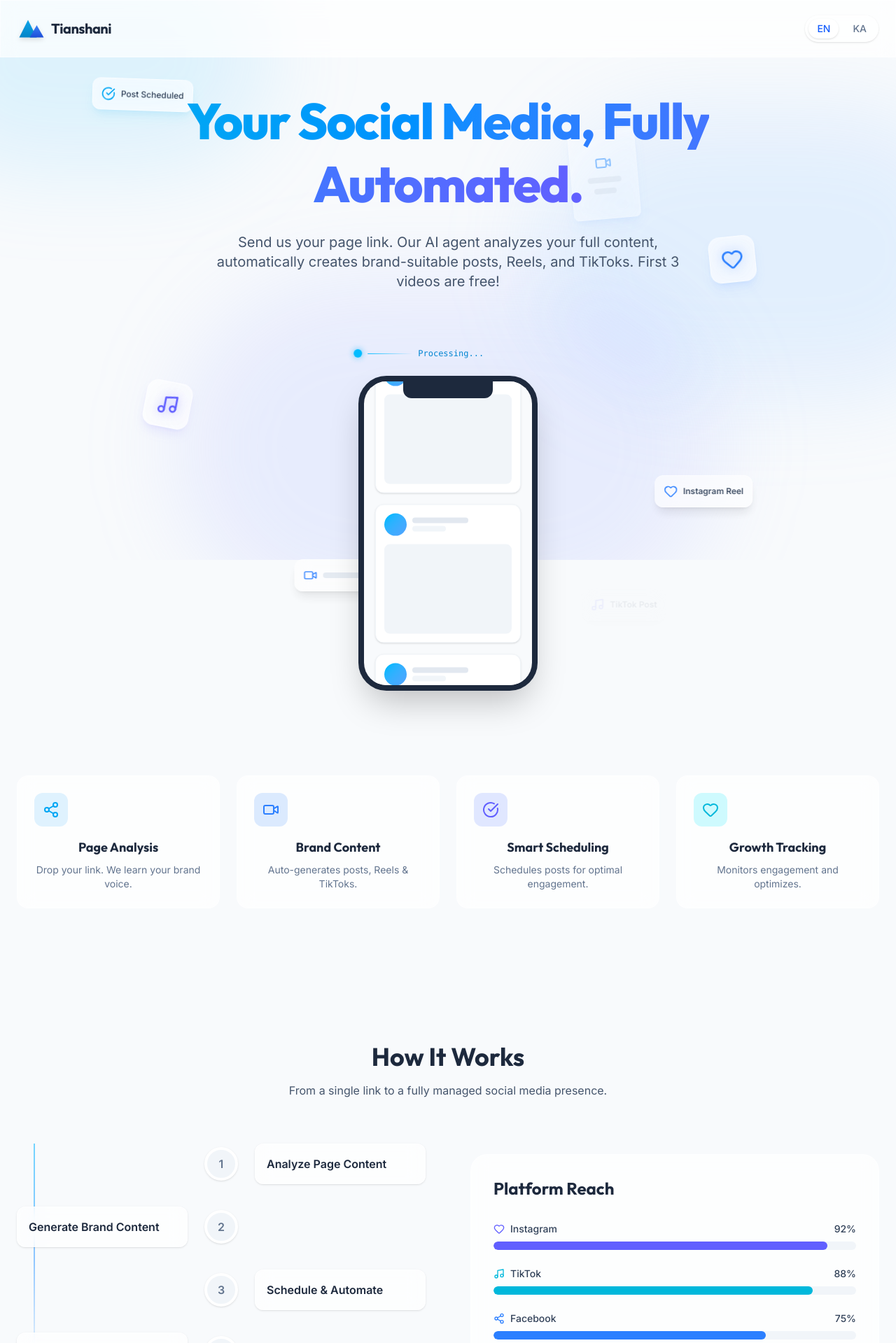
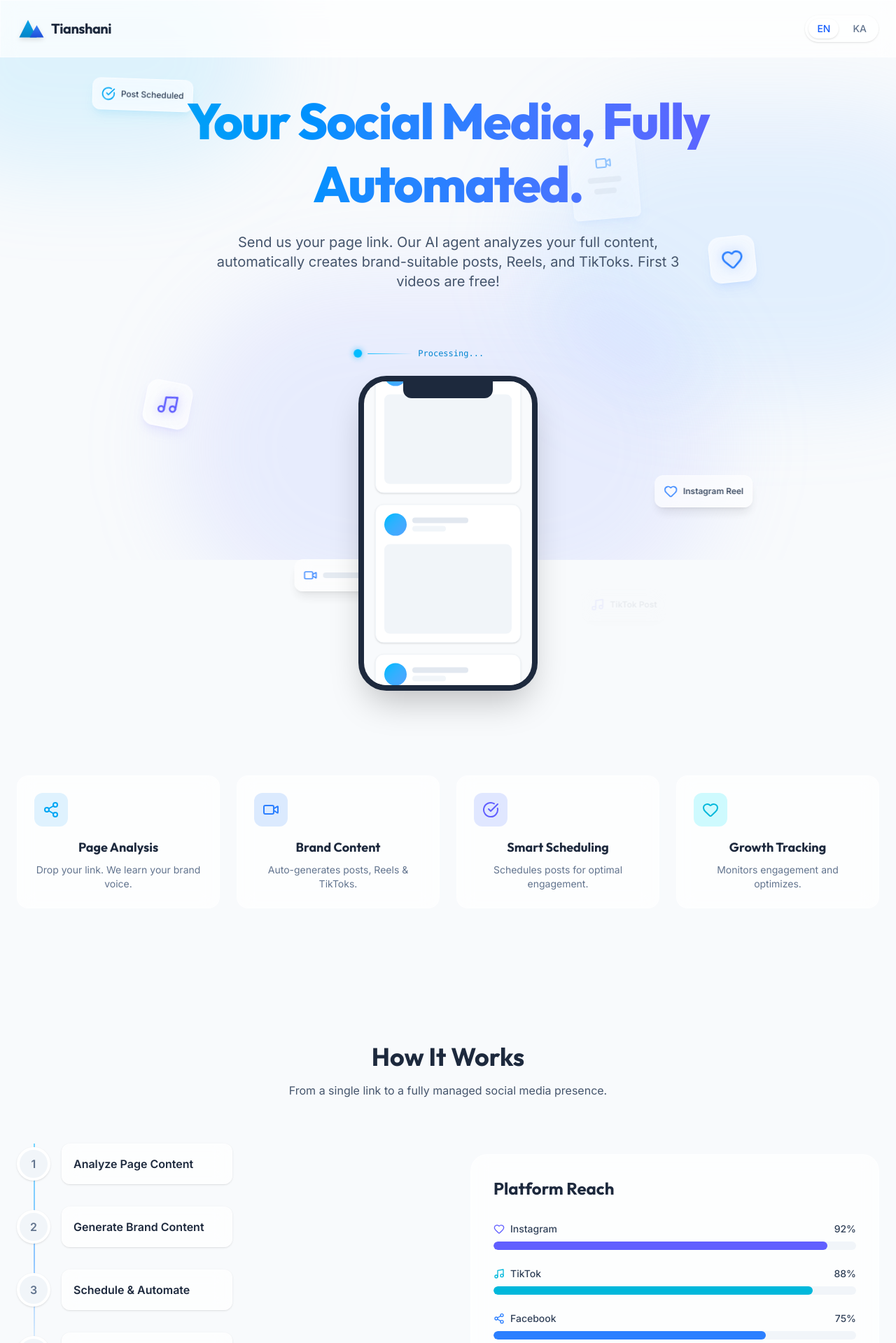
Before and after one commit to Bluxuna/fronted_tianshan, a React (Vite) app: page / in a window 1280 px wide. Shown: the top 1919 px of the page at 70% size. Built offline with nearby package versions, Linux system fonts and the light colour scheme.

Commit message:
fully fixed

```diff
--- a/src/App.tsx
+++ b/src/App.tsx
@@ -1884,12 +1884,12 @@ Attached Image URL: ${imageUrl}
             transition={{ duration: 0.6 }}
             className="max-w-4xl"
           >
-            <h1 className="font-display text-4xl sm:text-5xl md:text-7xl font-extrabold tracking-tight leading-tight mb-6">
-              <span className="bg-gradient-to-r from-sky-500 via-blue-500 to-indigo-500 text-gradient">
+            <h1 className="font-display text-4xl sm:text-5xl md:text-7xl font-extrabold tracking-tight leading-tight mb-6 break-words">
+              <span className="bg-gradient-to-r from-sky-500 via-blue-500 to-indigo-500 text-gradient block break-words">
                 {t.heroTitle}
               </span>
             </h1>
-            <p className="text-base sm:text-lg md:text-xl text-slate-600 max-w-2xl mx-auto">
+            <p className="text-base sm:text-lg md:text-xl text-slate-600 max-w-2xl mx-auto break-words whitespace-normal">
               {t.heroSubtitle}
             </p>
           </motion.div>
@@ -1998,7 +1998,7 @@ Attached Image URL: ${imageUrl}
         <section className="py-16">
           <div className="text-center mb-16">
             <h2 className="font-display text-3xl md:text-4xl font-bold text-slate-800 mb-4">{t.techStackTitle}</h2>
-            <p className="text-slate-600 max-w-2xl mx-auto">{t.techStackDesc}</p>
+            <p className="text-slate-600 max-w-2xl mx-auto break-words whitespace-normal">{t.techStackDesc}</p>
           </div>
 
           <div className="grid grid-cols-1 lg:grid-cols-2 gap-16 items-center">
@@ -2016,12 +2016,12 @@ Attached Image URL: ${imageUrl}
                   whileInView={{ opacity: 1, x: 0 }}
                   viewport={{ once: true, margin: "-100px" }}
                   transition={{ delay: idx * 0.2 }}
-                  className="relative flex items-center justify-between md:justify-normal md:odd:flex-row-reverse group is-active"
+                  className="relative flex flex-col items-start gap-4 md:flex-row md:items-center md:justify-start group is-active"
                 >
-                  <div className="flex items-center justify-center w-12 h-12 rounded-full border-4 border-white bg-slate-100 text-slate-500 group-hover:bg-white group-hover:border-blue-400 group-hover:text-blue-500 shadow shrink-0 md:order-1 md:group-odd:-translate-x-1/2 md:group-even:translate-x-1/2 transition-colors duration-300 z-10">
+                  <div className="flex items-center justify-center w-12 h-12 rounded-full border-4 border-white bg-slate-100 text-slate-500 group-hover:bg-white group-hover:border-blue-400 group-hover:text-blue-500 shadow shrink-0 transition-colors duration-300 z-10">
                     <span className="font-bold">{item.step}</span>
                   </div>
-                  <div className="w-[calc(100%-4rem)] md:w-[calc(50%-3rem)] glass-panel p-4 rounded-xl shadow-sm group-hover:shadow-md transition-shadow">
+                  <div className="w-full md:w-[calc(50%-3rem)] glass-panel p-4 rounded-xl shadow-sm group-hover:shadow-md transition-shadow">
                     <h4 className="font-semibold text-slate-800">{item.title}</h4>
                   </div>
                 </motion.div>
@@ -2076,7 +2076,7 @@ Attached Image URL: ${imageUrl}
             <div className="relative z-10 text-center space-y-8">
               <div>
                 <h2 className="font-display text-3xl font-bold text-slate-800 mb-2">{t.contactTitle}</h2>
-                <p className="text-slate-500">{t.contactSubtitle}</p>
+                <p className="text-slate-500 break-words whitespace-normal">{t.contactSubtitle}</p>
               </div>
 
               <div className="space-y-6 text-center">
```
